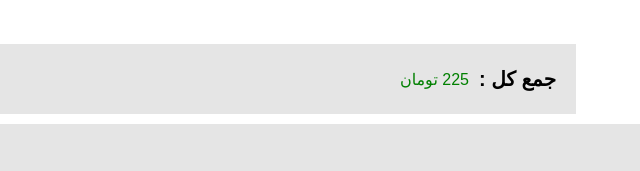
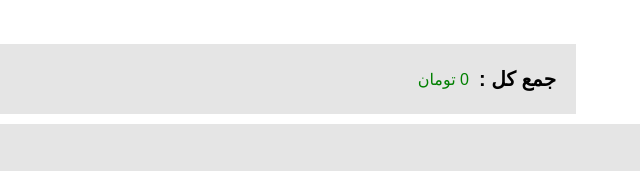
Before and after one commit to Sajadanjiidanii/bascketCart-Page, a plain HTML site: page index.html in a window 1280 px wide. Shown: the part 432-603 px from the top of the page, 640-1280 px from the left. Drawn offline with nearby package versions, Linux system fonts and the light colour scheme; a web font is replaced by a local one.

Commit message:
Update index.html

```diff
--- a/index.html
+++ b/index.html
@@ -63,7 +63,7 @@
                 <div id="resultBascket">
                     <div class="group">
                         <h1>جمع کل :</h1>
-                        <p> 225 تومان</p>
+                        <p> 0 تومان</p>
                     </div>
                     <button> پرداخت </button>
                 </div>
```
